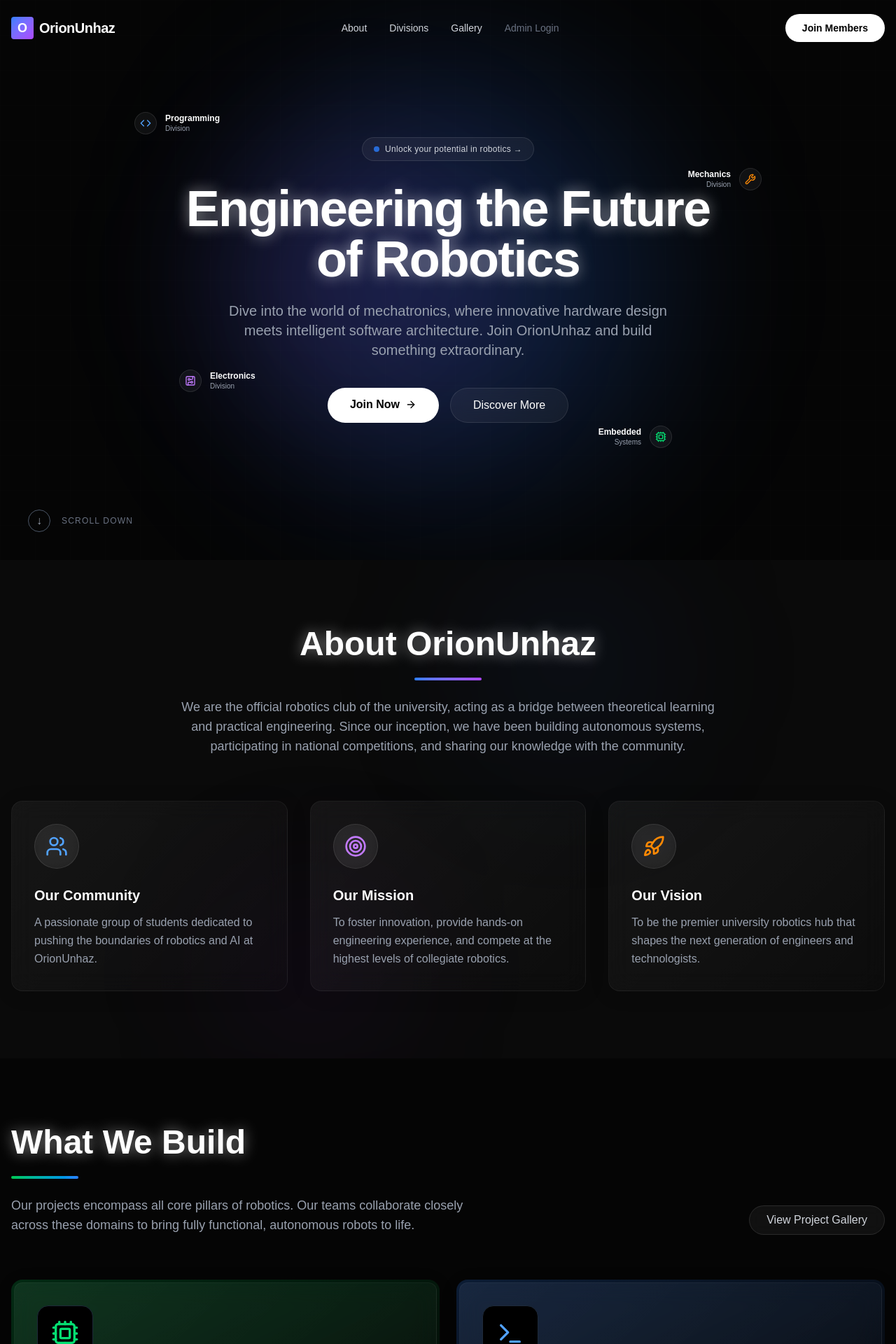
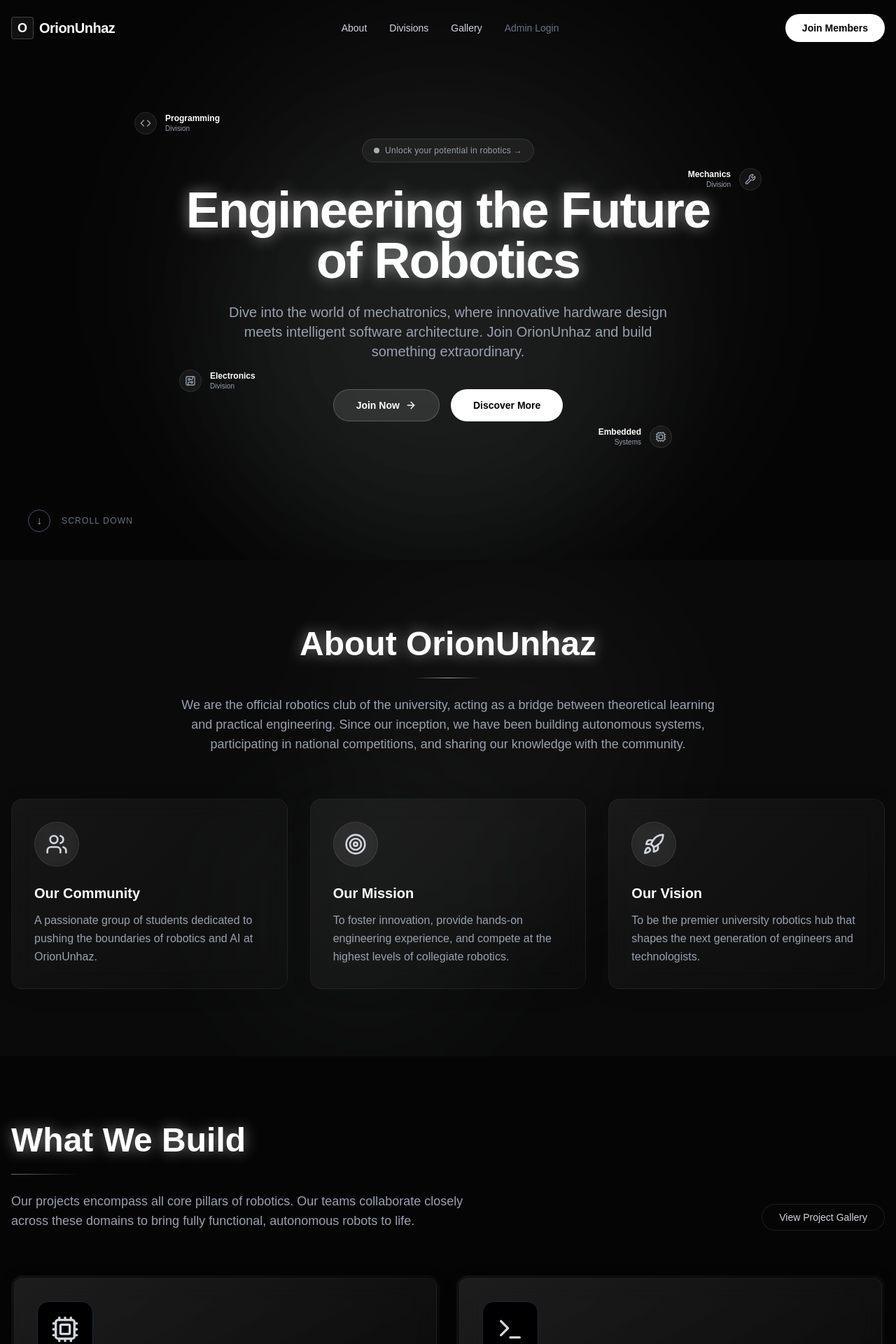
Before and after one commit to muhammadfaridhidayat/orion, a Next.js app: page / in a window 1280 px wide. Shown: the top 1920 px of the page at 70% size. Built offline with nearby package versions, Linux system fonts and the light colour scheme.

Commit message:
ui change 1

```diff
--- a/src/components/layout/Navbar.tsx
+++ b/src/components/layout/Navbar.tsx
@@ -33,13 +33,13 @@ export function Navbar() {
       }}
       animate={hidden ? "hidden" : "visible"}
       transition={{ duration: 0.35, ease: "easeInOut" }}
-      className={`fixed top-0 w-full z-50 transition-colors duration-300 ${
-        scrolled ? "bg-black/50 backdrop-blur-md border-b border-white/10" : "bg-transparent"
-      }`}
+      className={`fixed top-0 w-full z-50 transition-colors duration-300 ${scrolled ? "bg-black/50 backdrop-blur-md border-b border-white/10" : "bg-transparent"
+        }`}
     >
       <div className="container mx-auto px-4 h-20 flex items-center justify-between">
         <Link href="/" className="flex items-center gap-2">
-          <div className="w-8 h-8 rounded bg-gradient-to-br from-blue-500 to-purple-500 flex items-center justify-center">
+          {/* Logo element */}
+          <div className="w-8 h-8 rounded border border-white/20 bg-white/5 flex items-center justify-center">
             <span className="text-white font-bold text-lg">O</span>
           </div>
           <span className="text-xl font-bold text-white tracking-tight">OrionUnhaz</span>
--- a/src/components/sections/About.tsx
+++ b/src/components/sections/About.tsx
@@ -6,17 +6,17 @@ import { Users, Target, Rocket } from "lucide-react";
 export function AboutSection() {
   const cards = [
     {
-      icon: <Users className="w-8 h-8 text-blue-400" />,
+      icon: <Users className="w-8 h-8 text-gray-300" />,
       title: "Our Community",
       description: "A passionate group of students dedicated to pushing the boundaries of robotics and AI at OrionUnhaz.",
     },
     {
-      icon: <Target className="w-8 h-8 text-purple-400" />,
+      icon: <Target className="w-8 h-8 text-gray-300" />,
       title: "Our Mission",
       description: "To foster innovation, provide hands-on engineering experience, and compete at the highest levels of collegiate robotics.",
     },
     {
-      icon: <Rocket className="w-8 h-8 text-orange-400" />,
+      icon: <Rocket className="w-8 h-8 text-gray-300" />,
       title: "Our Vision",
       description: "To be the premier university robotics hub that shapes the next generation of engineers and technologists.",
     }
@@ -25,8 +25,8 @@ export function AboutSection() {
   return (
     <section id="about" className="py-24 relative overflow-hidden bg-[#0a0a0a]">
       {/* Decorative background elements */}
-      <div className="absolute top-0 right-1/4 w-[300px] h-[300px] bg-blue-900/10 rounded-full blur-[100px] pointer-events-none" />
-      <div className="absolute bottom-0 left-1/4 w-[250px] h-[250px] bg-purple-900/10 rounded-full blur-[100px] pointer-events-none" />
+      <div className="absolute top-0 right-1/4 w-[500px] h-[500px] bg-white/[0.03] rounded-full blur-[100px] pointer-events-none" />
+      <div className="absolute bottom-0 left-1/4 w-[400px] h-[400px] bg-emerald-100/[0.03] rounded-full blur-[100px] pointer-events-none" />
 
       <div className="container mx-auto px-4 relative z-10">
         <motion.div
@@ -37,7 +37,7 @@ export function AboutSection() {
           className="text-center max-w-3xl mx-auto mb-16"
         >
           <h2 className="text-3xl md:text-5xl font-bold mb-6 glow-text text-white">About OrionUnhaz</h2>
-          <div className="w-24 h-1 bg-gradient-to-r from-blue-500 to-purple-500 mx-auto mb-6 rounded-full" />
+          <div className="w-24 h-px bg-gradient-to-r from-transparent via-gray-400 to-transparent mx-auto mb-6 rounded-full" />
           <p className="text-gray-400 text-lg">
             We are the official robotics club of the university, acting as a bridge between theoretical learning and practical engineering. Since our inception, we have been building autonomous systems, participating in national competitions, and sharing our knowledge with the community.
           </p>
@@ -53,7 +53,7 @@ export function AboutSection() {
               transition={{ duration: 0.6, delay: index * 0.2 }}
               className="glass-card p-8 rounded-2xl hover:-translate-y-2 transition-transform duration-300"
             >
-              <div className="mb-6 w-16 h-16 rounded-full border border-gray-700 glass flex items-center justify-center">
+              <div className="mb-6 w-16 h-16 rounded-full border border-gray-800 glass flex items-center justify-center">
                 {card.icon}
               </div>
               <h3 className="text-xl font-bold text-white mb-3">{card.title}</h3>
--- a/src/components/sections/Activity.tsx
+++ b/src/components/sections/Activity.tsx
@@ -30,7 +30,7 @@ export function ActivitySection() {
             initial={{ opacity: 0, x: 20 }}
             whileInView={{ opacity: 1, x: 0 }}
             viewport={{ once: true }}
-            className="px-6 py-2 rounded-full border border-gray-600 glass text-gray-300 hover:text-white transition-colors"
+            className="px-6 py-2 rounded-full border border-white/10 bg-[#050505] text-gray-300 hover:text-white hover:border-white/20 transition-all text-sm"
           >
             Follow our Instagram
           </motion.button>
--- a/src/components/sections/Hero.tsx
+++ b/src/components/sections/Hero.tsx
@@ -7,11 +7,11 @@ export function HeroSection() {
   return (
     <section className="relative min-h-screen flex flex-col items-center justify-center overflow-hidden bg-[#050505]">
       {/* Background gradients */}
-      <div className="absolute top-1/2 left-1/2 -translate-x-1/2 -translate-y-1/2 w-[600px] h-[600px] bg-blue-500/20 rounded-full blur-[120px] pointer-events-none" />
-      <div className="absolute top-1/4 left-1/4 w-[400px] h-[400px] bg-purple-500/10 rounded-full blur-[100px] pointer-events-none" />
+      <div className="absolute top-1/2 left-1/2 -translate-x-1/2 -translate-y-1/2 w-[800px] h-[800px] bg-white/5 rounded-full blur-[120px] pointer-events-none" />
+      <div className="absolute top-1/4 left-1/4 w-[600px] h-[600px] bg-emerald-100/5 rounded-full blur-[100px] pointer-events-none" />
 
       {/* Grid Pattern */}
-      <div className="absolute inset-0 bg-grid opacity-20 pointer-events-none" />
+      <div className="absolute inset-0 bg-grid opacity-[0.03] pointer-events-none" />
 
       {/* Floating Nodes (simulating the design inspiration) */}
       <motion.div
@@ -20,8 +20,8 @@ export function HeroSection() {
         transition={{ delay: 0.5, duration: 1 }}
         className="absolute top-[20%] left-[15%] hidden md:flex items-center gap-3 text-sm text-gray-400"
       >
-        <div className="w-8 h-8 rounded-full border border-gray-700 glass flex items-center justify-center">
-          <Code className="w-4 h-4 text-blue-400" />
+        <div className="w-8 h-8 rounded-full border border-gray-800 glass flex items-center justify-center">
+          <Code className="w-4 h-4 text-gray-400" />
         </div>
         <div>
           <div className="text-white text-xs font-semibold">Programming</div>
@@ -35,8 +35,8 @@ export function HeroSection() {
         transition={{ delay: 0.7, duration: 1 }}
         className="absolute bottom-[30%] left-[20%] hidden md:flex items-center gap-3 text-sm text-gray-400"
       >
-        <div className="w-8 h-8 rounded-full border border-gray-700 glass flex items-center justify-center">
-          <CircuitBoard className="w-4 h-4 text-purple-400" />
+        <div className="w-8 h-8 rounded-full border border-gray-800 glass flex items-center justify-center">
+          <CircuitBoard className="w-4 h-4 text-gray-400" />
         </div>
         <div>
           <div className="text-white text-xs font-semibold">Electronics</div>
@@ -50,8 +50,8 @@ export function HeroSection() {
         transition={{ delay: 0.6, duration: 1 }}
         className="absolute top-[30%] right-[15%] hidden md:flex flex-row-reverse items-center gap-3 text-sm text-gray-400 text-right"
       >
-        <div className="w-8 h-8 rounded-full border border-gray-700 glass flex items-center justify-center">
-          <Wrench className="w-4 h-4 text-orange-400" />
+        <div className="w-8 h-8 rounded-full border border-gray-800 glass flex items-center justify-center">
+          <Wrench className="w-4 h-4 text-gray-400" />
         </div>
         <div>
           <div className="text-white text-xs font-semibold">Mechanics</div>
@@ -65,8 +65,8 @@ export function HeroSection() {
         transition={{ delay: 0.8, duration: 1 }}
         className="absolute bottom-[20%] right-[25%] hidden md:flex flex-row-reverse items-center gap-3 text-sm text-gray-400 text-right"
       >
-        <div className="w-8 h-8 rounded-full border border-gray-700 glass flex items-center justify-center">
-          <Cpu className="w-4 h-4 text-green-400" />
+        <div className="w-8 h-8 rounded-full border border-gray-800 glass flex items-center justify-center">
+          <Cpu className="w-4 h-4 text-gray-400" />
         </div>
         <div>
           <div className="text-white text-xs font-semibold">Embedded</div>
@@ -82,8 +82,8 @@ export function HeroSection() {
           transition={{ duration: 0.8 }}
           className="inline-flex items-center gap-2 px-4 py-2 rounded-full glass border border-white/10 mb-8"
         >
-          <span className="w-2 h-2 rounded-full bg-blue-500 animate-pulse" />
-          <span className="text-xs font-medium tracking-wide text-gray-300">Unlock your potential in robotics →</span>
+          <span className="w-2 h-2 rounded-full bg-gray-300 animate-pulse" />
+          <span className="text-xs font-medium tracking-wide text-gray-400">Unlock your potential in robotics →</span>
         </motion.div>
 
         <motion.h1
@@ -110,14 +110,14 @@ export function HeroSection() {
           transition={{ duration: 0.8, delay: 0.3 }}
           className="flex flex-col sm:flex-row gap-4"
         >
-          <a href="/join" className="group relative px-8 py-3 rounded-full bg-white text-black font-semibold overflow-hidden transition-transform hover:scale-105 active:scale-95">
-            <span className="relative z-10 flex items-center justify-center gap-2">
+          <a href="/join" className="group relative px-8 py-3 rounded-full bg-white/10 border border-white/20 text-white font-semibold overflow-hidden transition-all hover:bg-white/20">
+            <span className="relative z-10 flex items-center justify-center gap-2 text-sm">
               Join Now <ArrowRight className="w-4 h-4 group-hover:translate-x-1 transition-transform" />
             </span>
             <div className="absolute inset-0 bg-gradient-to-r from-gray-200 to-white opacity-0 group-hover:opacity-100 transition-opacity" />
           </a>
 
-          <button className="px-8 py-3 rounded-full glass text-white font-medium hover:bg-white/10 transition-colors">
+          <button className="px-8 py-3 rounded-full bg-white text-black text-sm font-semibold hover:bg-gray-200 transition-colors">
             Discover More
           </button>
         </motion.div>
--- a/src/components/sections/WhatWeBuild.tsx
+++ b/src/components/sections/WhatWeBuild.tsx
@@ -8,34 +8,34 @@ export function WhatWeBuildSection() {
     {
       id: "embedded",
       title: "Embedded Systems",
-      icon: <Cpu className="w-10 h-10 text-green-400" />,
+      icon: <Cpu className="w-10 h-10 text-gray-300" />,
       description: "Designing and programming microcontroller-based systems (STM32, ESP32, Arduino) that serve as the brain of our robotics applications, ensuring real-time response and reliability.",
-      color: "from-green-500/20 to-transparent",
-      borderColor: "border-green-500/30",
+      color: "from-white/[0.05] to-transparent",
+      borderColor: "border-white/10",
     },
     {
       id: "software",
       title: "Software & AI",
-      icon: <Terminal className="w-10 h-10 text-blue-400" />,
+      icon: <Terminal className="w-10 h-10 text-gray-300" />,
       description: "Developing complex software solutions, from robot control systems using ROS to computer vision models and AI pathfinding algorithms for autonomous navigation.",
-      color: "from-blue-500/20 to-transparent",
-      borderColor: "border-blue-500/30",
+      color: "from-white/[0.05] to-transparent",
+      borderColor: "border-white/10",
     },
     {
       id: "electronics",
       title: "Electronics",
-      icon: <Zap className="w-10 h-10 text-yellow-400" />,
+      icon: <Zap className="w-10 h-10 text-gray-300" />,
       description: "Building robust electronic circuits from scratch. This includes power distribution, sensor integration, actuator control, and custom custom PCB layout design.",
-      color: "from-yellow-500/20 to-transparent",
-      borderColor: "border-yellow-500/30",
+      color: "from-white/[0.05] to-transparent",
+      borderColor: "border-white/10",
     },
     {
       id: "mechanics",
       title: "Mechanics",
-      icon: <Wrench className="w-10 h-10 text-orange-400" />,
+      icon: <Wrench className="w-10 h-10 text-gray-300" />,
       description: "Engineering durable structural frameworks. We utilize 3D computer-aided design (CAD), simulation, and fabrication to build chassis, motor mounts, and moving components.",
-      color: "from-orange-500/20 to-transparent",
-      borderColor: "border-orange-500/30",
+      color: "from-white/[0.05] to-transparent",
+      borderColor: "border-white/10",
     }
   ];
 
@@ -54,12 +54,12 @@ export function WhatWeBuildSection() {
         >
           <div className="max-w-2xl">
             <h2 className="text-3xl md:text-5xl font-bold mb-6 text-white glow-text">What We Build</h2>
-            <div className="w-24 h-1 bg-gradient-to-r from-green-500 to-blue-500 mb-6 rounded-full" />
+            <div className="w-24 h-px bg-gradient-to-r from-gray-500 to-transparent mb-6 rounded-full" />
             <p className="text-gray-400 text-lg">
               Our projects encompass all core pillars of robotics. Our teams collaborate closely across these domains to bring fully functional, autonomous robots to life.
             </p>
           </div>
-          <button className="px-6 py-2 rounded-full border border-gray-600 glass text-gray-300 hover:text-white transition-colors shrink-0">
+          <button className="px-6 py-2 rounded-full border border-white/10 bg-[#050505] text-gray-300 hover:text-white hover:border-white/20 transition-all shrink-0 text-sm">
             View Project Gallery
           </button>
         </motion.div>
```
Also changed, not shown: src/app/admin/layout.tsx (+5 -5 lines), src/app/admin/page.tsx (+17 -21 lines), src/app/join/page.tsx (+10 -9 lines), src/app/login/page.tsx (+4 -4 lines), src/app/register/page.tsx (+16 -16 lines), src/components/layout/Footer.tsx (+5 -5 lines), src/components/sections/Divisions.tsx (+6 -6 lines).
